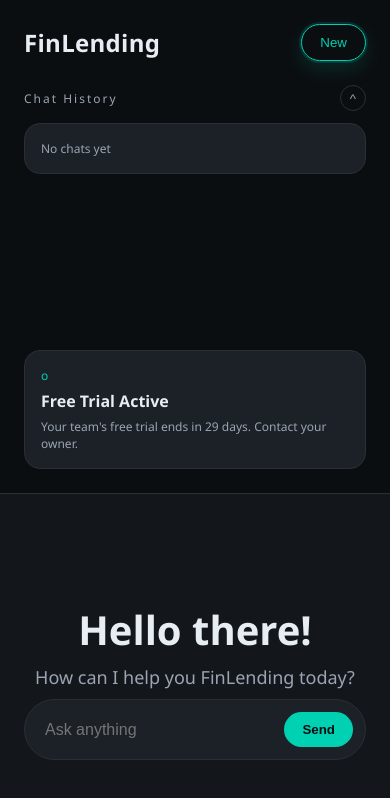
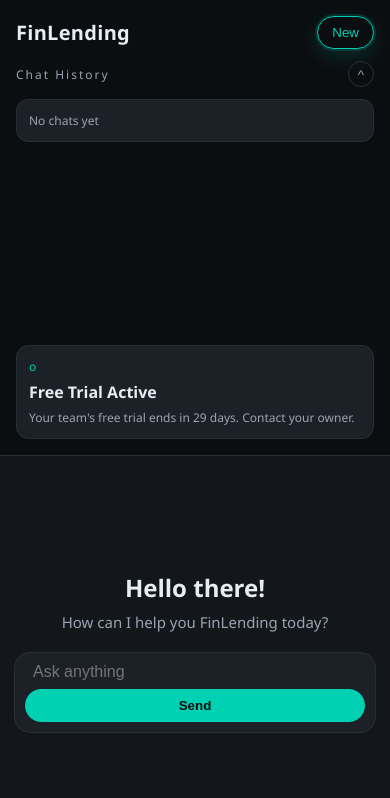
Before and after one commit to monika-yadav03/fin-lending-app, a Next.js app: page / in a window 390 px wide. Shown: the top 798 px of the page. Built offline with nearby package versions, Linux system fonts and the light colour scheme.

Commit message:
responsive fix

```diff
--- a/app/globals.css
+++ b/app/globals.css
@@ -16,9 +16,10 @@
   margin: 0;
 }
 
-html, body {
+html,
+body {
   height: 100%;
- overflow: hidden;
+  overflow: auto;
 }
 
 body {
@@ -40,6 +41,8 @@ body {
   display: flex;
   flex-direction: column;
   gap: 24px;
+  min-height: 0;
+  overflow-y: auto;
 }
 
 .history-header {
@@ -84,14 +87,19 @@ body {
   align-items: center;
   justify-content: center;
   gap: 12px;
+  min-height: 0;
+  overflow-y: auto;
 }
 
 .hero {
   width: 100%;
   max-width: 900px;
   margin: 0 auto;
- padding: 32px 24px 8px;
+  padding: 32px 24px 24px;
   text-align: center;
+  display: flex;
+  flex-direction: column;
+  min-height: 0;
 }
 
 .hero h2 {
@@ -126,7 +134,9 @@ body {
   background: transparent;
   color: var(--accent);
   border-color: var(--accent);
- box-shadow: 0 0 0 2px rgba(0, 209, 178, 0.15), 0 8px 20px var(--shadow);
+  box-shadow:
+    0 0 0 2px rgba(0, 209, 178, 0.15),
+    0 8px 20px var(--shadow);
 }
 
 .grid {
@@ -155,12 +165,15 @@ body {
   flex-direction: column;
   gap: 12px;
   padding: 12px 0 24px;
- max-height: 360px;
+  max-height: clamp(220px, 40vh, 420px);
+  min-height: 160px;
   overflow-y: auto;
   scrollbar-width: none;
- flex: 1;
+  flex: 1 1 auto;
   width: 100%;
   max-width: 100%;
+  margin: 0 auto;
+  align-items: center;
 }
 
 .hero .chat-box {
@@ -172,7 +185,7 @@ body {
 }
 
 .bubble {
- max-width: 100%;
+  width: min(100%, 860px);
   padding: 12px 14px;
   border-radius: 16px;
   border: 1px solid var(--border);
@@ -188,7 +201,7 @@ body {
 }
 
 .bubble.ai {
- align-self: flex-start;
+  align-self: center;
   background: transparent;
   border-color: transparent;
   padding: 0;
@@ -202,7 +215,11 @@ body {
   padding: 14px 16px;
   line-height: 1.6;
   width: 100%;
+  max-width: 100%;
   text-align: left;
+  overflow-wrap: break-word;
+  word-break: normal;
+  hyphens: auto;
 }
 
 .ai-content h1,
@@ -256,7 +273,6 @@ body {
   background: #151a20;
 }
 
-
 .input-bar {
   margin: 10px auto 0;
   display: flex;
@@ -281,7 +297,8 @@ body {
 }
 
 .input-bar input {
- flex: 1;
+  flex: 1 1 auto;
+  min-width: 0;
   background: transparent;
   border: none;
   outline: none;
@@ -314,5 +331,108 @@ body {
   .sidebar {
     border-right: none;
     border-bottom: 1px solid var(--border);
+    padding: 20px;
+    gap: 16px;
+  }
+
+  .main-area {
+    min-height: auto;
+  }
+
+  .hero {
+    padding: 24px 18px 20px;
+  }
+
+  .hero h2 {
+    font-size: 32px;
+  }
+
+  .hero p {
+    font-size: 16px;
+  }
+
+  .chat-box {
+    max-height: clamp(200px, 42vh, 360px);
   }
 }
+
+@media (max-width: 700px) {
+  .main {
+    min-height: 100vh;
+  }
+
+  .sidebar {
+    padding: 16px;
+  }
+
+  .brand {
+    gap: 12px;
+  }
+
+  .brand h1 {
+    font-size: 20px;
+  }
+
+  .btn {
+    padding: 8px 14px;
+  }
+
+  .hero h2 {
+    font-size: 28px;
+  }
+
+  .hero p {
+    font-size: 15px;
+  }
+
+  .chat-box {
+    max-height: clamp(200px, 45vh, 320px);
+  }
+
+  .input-bar {
+    padding: 10px;
+    border-radius: 18px;
+  }
+
+  .input-bar button {
+    padding: 9px 14px;
+  }
+}
+
+@media (max-width: 520px) {
+  .sidebar {
+    gap: 12px;
+  }
+
+  .history-header p {
+    letter-spacing: 1px;
+  }
+
+  .card {
+    padding: 12px;
+    border-radius: 12px;
+  }
+
+  .hero {
+    padding: 20px 14px 16px;
+  }
+
+  .hero h2 {
+    font-size: 24px;
+  }
+
+  .chat-box {
+    max-height: clamp(180px, 48vh, 280px);
+  }
+
+  .input-bar {
+    flex-direction: column;
+    align-items: stretch;
+    gap: 8px;
+    border-radius: 16px;
+  }
+
+  .input-bar button {
+    width: 100%;
+  }
+}
```
Lines whose indentation alone changed are shown as unchanged.
